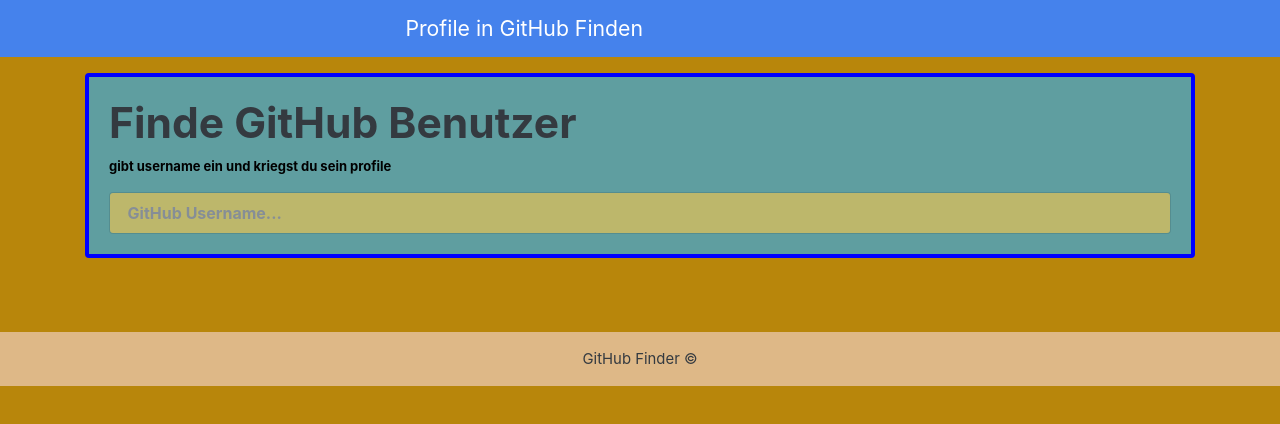
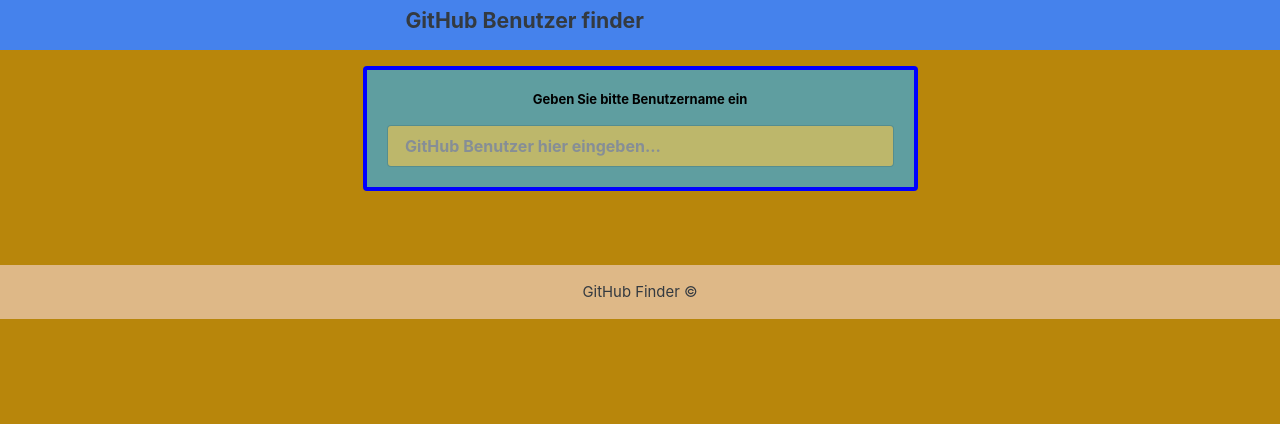
Before and after one commit to alain-kaal/GitHub-User-Finder-with-API-, a plain HTML site: page index.html in a window 1280 px wide. Drawn offline with nearby package versions, Linux system fonts and the light colour scheme.

Commit message:
edit index.html & style.css

```diff
--- a/index.html
+++ b/index.html
@@ -14,18 +14,17 @@
   <body>
     <nav class="navbar navbar-dark bg-primary mb-3">
       <div class="container">
-        <a href="#" class="navbar-brand">Profile in GitHub Finden</a>
+        <h5>GitHub Benutzer finder</h5>
       </div>
     </nav>
     <div class="container searchContainer">
       <div class="search card card-body">
-        <h1>Finde GitHub Benutzer</h1>
-        <p class="lead">gibt username ein und kriegst du sein profile</p>
+        <p class="lead">Geben Sie bitte Benutzername ein</p>
         <input
           type="text"
           id="searchUser"
           class="form-control"
-          placeholder="GitHub Username..."
+          placeholder="GitHub Benutzer hier eingeben..."
         />
       </div>
       <br />
--- a/style.css
+++ b/style.css
@@ -2,6 +2,10 @@ body,
 footer {
   background-color: darkgoldenrod;
 }
+/*
+.container {
+
+} */
 
 nav div.container {
   width: 40%;
@@ -11,6 +15,9 @@ nav div.container {
 .search {
   border: solid blue 4px;
   background-color: cadetblue !important;
+  /* border: 0; */
+  width: 50%;
+  margin: 0 auto;
 }
 #searchUser {
   background-color: darkkhaki;
@@ -25,47 +32,5 @@ p.lead {
   color: black;
   font-weight: bold;
   font-size: small;
+  text-align: center;
 }
-/* p.lead {
-  color: black;
-  font-weight: bold;
-  font-size: small;
-}
-#searchUser {
-  background-color: darkkhaki;
-  color: black;
-  font-size: medium;
-  font-weight: bold;
-}
-.search {
-   border: solid blue 4px;
-  background-color: cadetblue !important;
-}
-footer.bg-light {
-  background-color: burlywood !important;
-} */
-/*
-button {
-  font-weight: bold;
-  font-size: x-small;
-  color: darkslategray;
-  padding-right: 4px;
-  padding-left: 0px;
-  width: 30%;
-}
-
-
-h5,
-h6 {
-  color: black;
-  border: solid blue 4px;
-  width: 70%;
-  margin: 0 auto;
-  margin-bottom: 10px;
-  text-align: center;
-  font-weight: bold;
-} */
-/* .test-error {
-  width: 40%;
-  margin: 0 auto;
-} */
```
Also changed, not shown: 1 other file.
